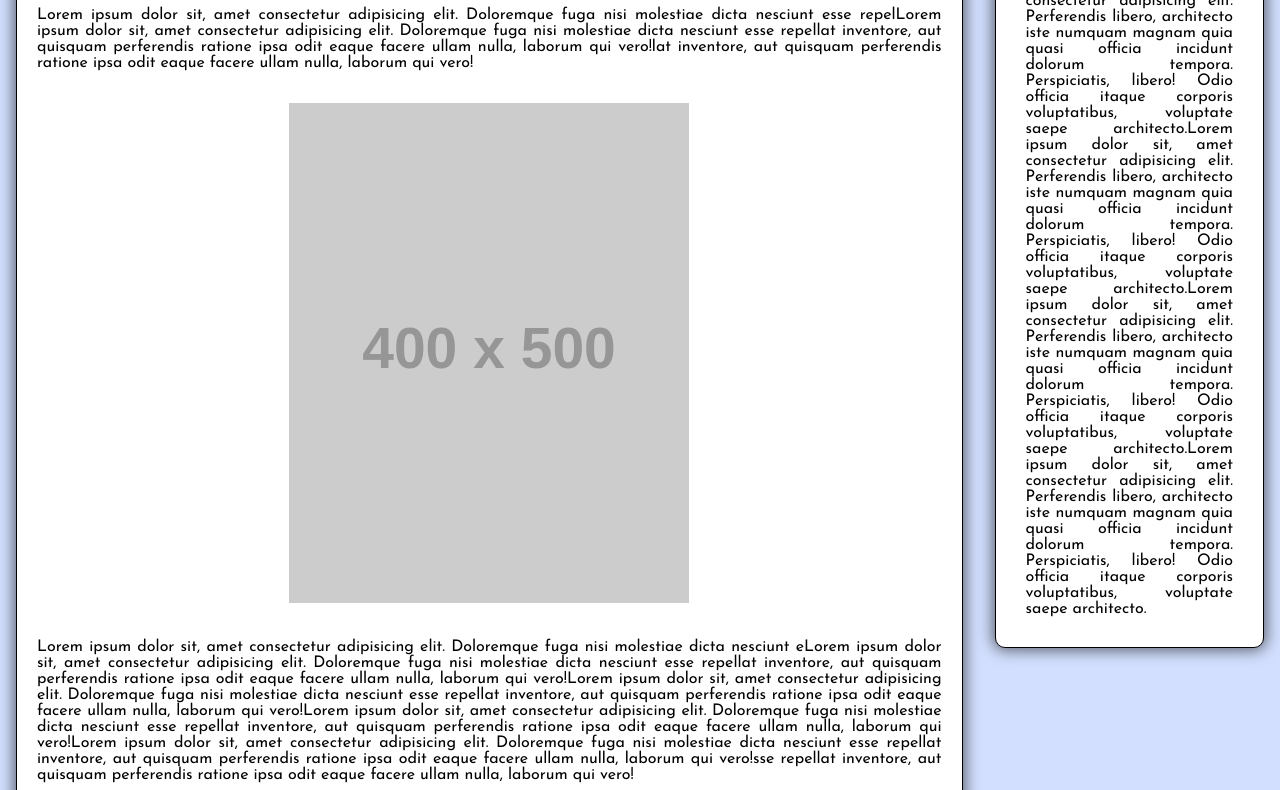
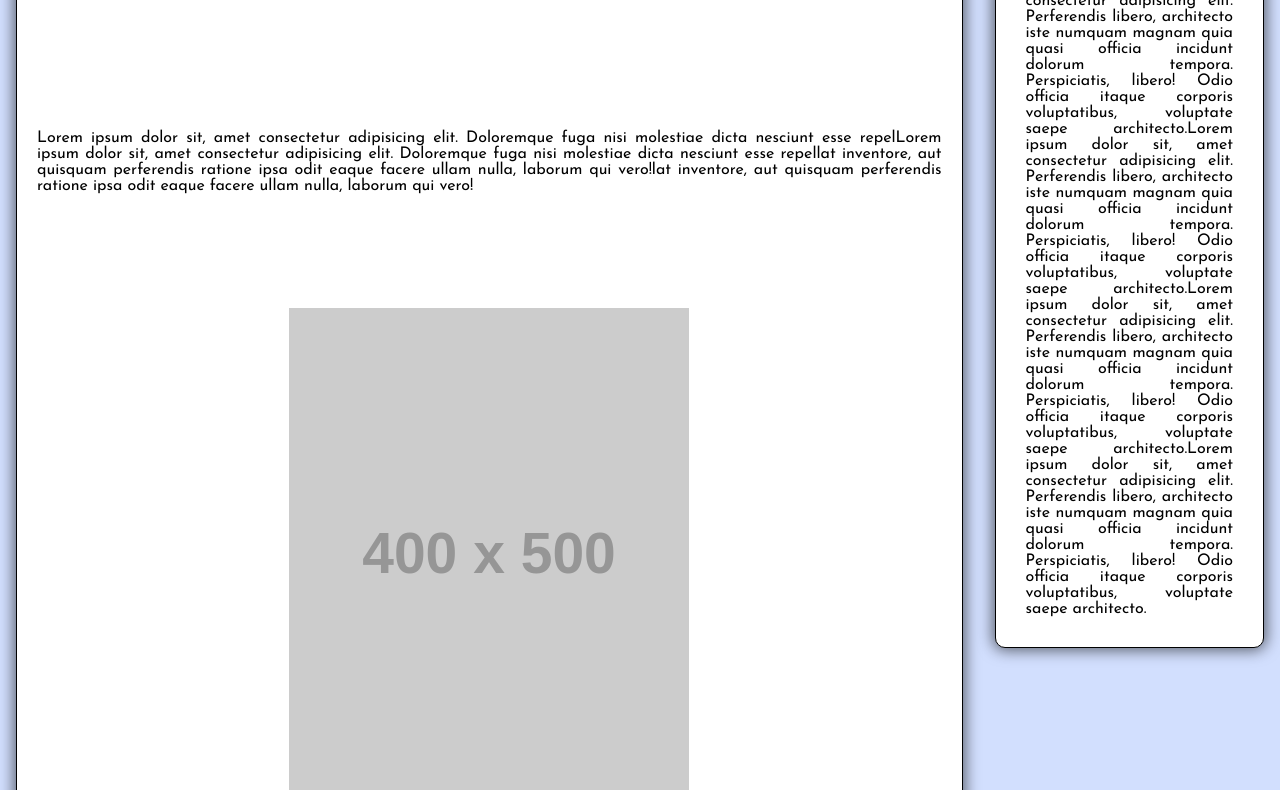
Before and after one commit to Anthonoir576/Projet-03_Grafikart-javaScript, a website: page index.html in a window 1280 px wide. Shown: the part 265-1055 px from the top of the page. Drawn offline with Linux system fonts and the light colour scheme; placeholder pictures from the web are drawn by us.

Commit message:
faire attention au prochain tp sur les elements choisit, possible conflit en css, js

```diff
--- a/source/sass/main.scss
+++ b/source/sass/main.scss
@@ -127,6 +127,9 @@ aside {
 
 article {
 
+    display: flex;
+    flex-direction: column;
+    justify-content: space-around;
 
     background-color: white;
     margin: 1em 1em;
@@ -136,7 +139,7 @@ article {
     box-shadow: 0px 0px 15px 2px rgba(0, 0, 0, .6);
 
     width: 75%;
-    height: 4500px;
+    height: 1200px;
 
     & :nth-child(3) {
 
```
Also changed, not shown: source/css/style.css, 1 other file.
